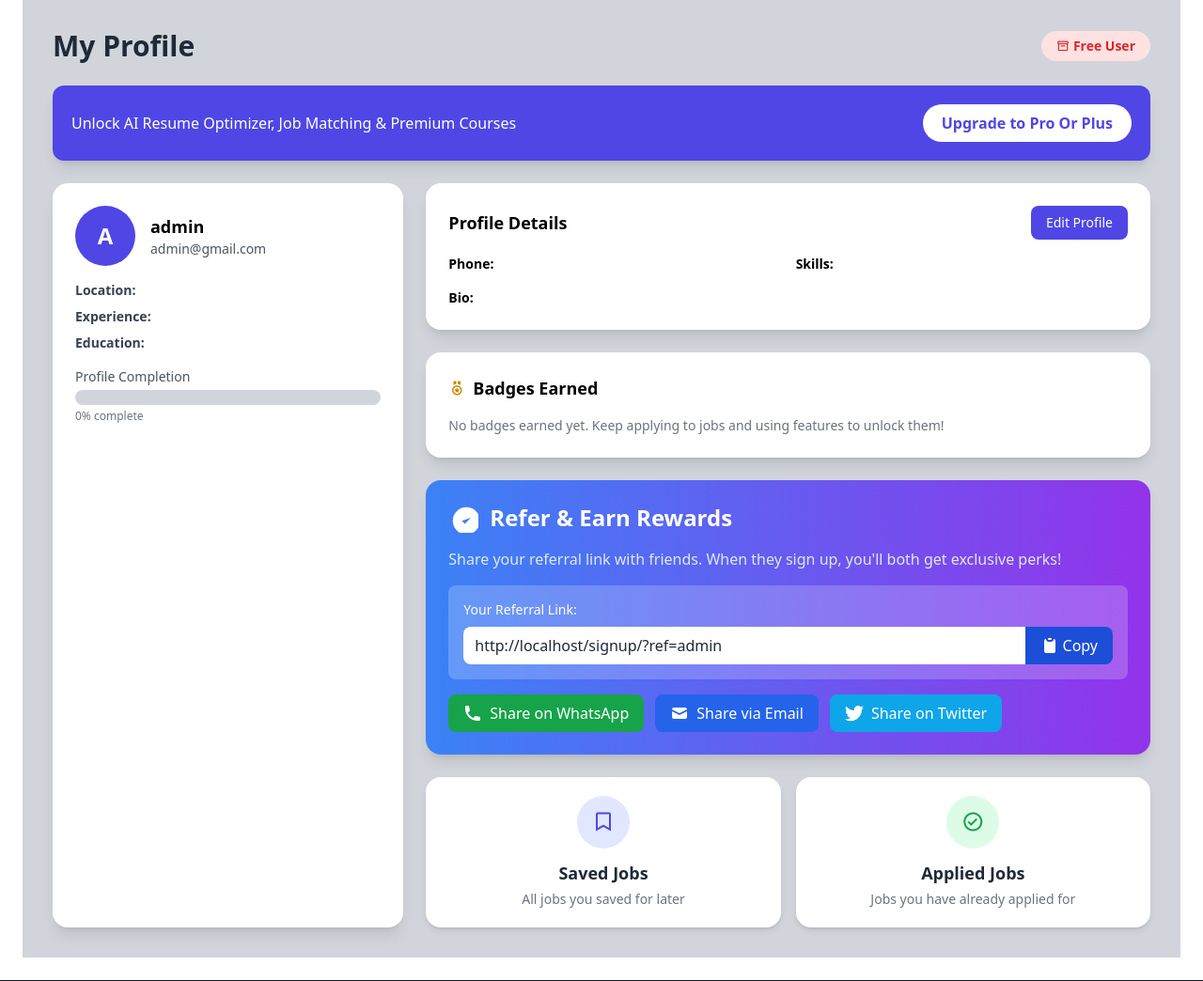
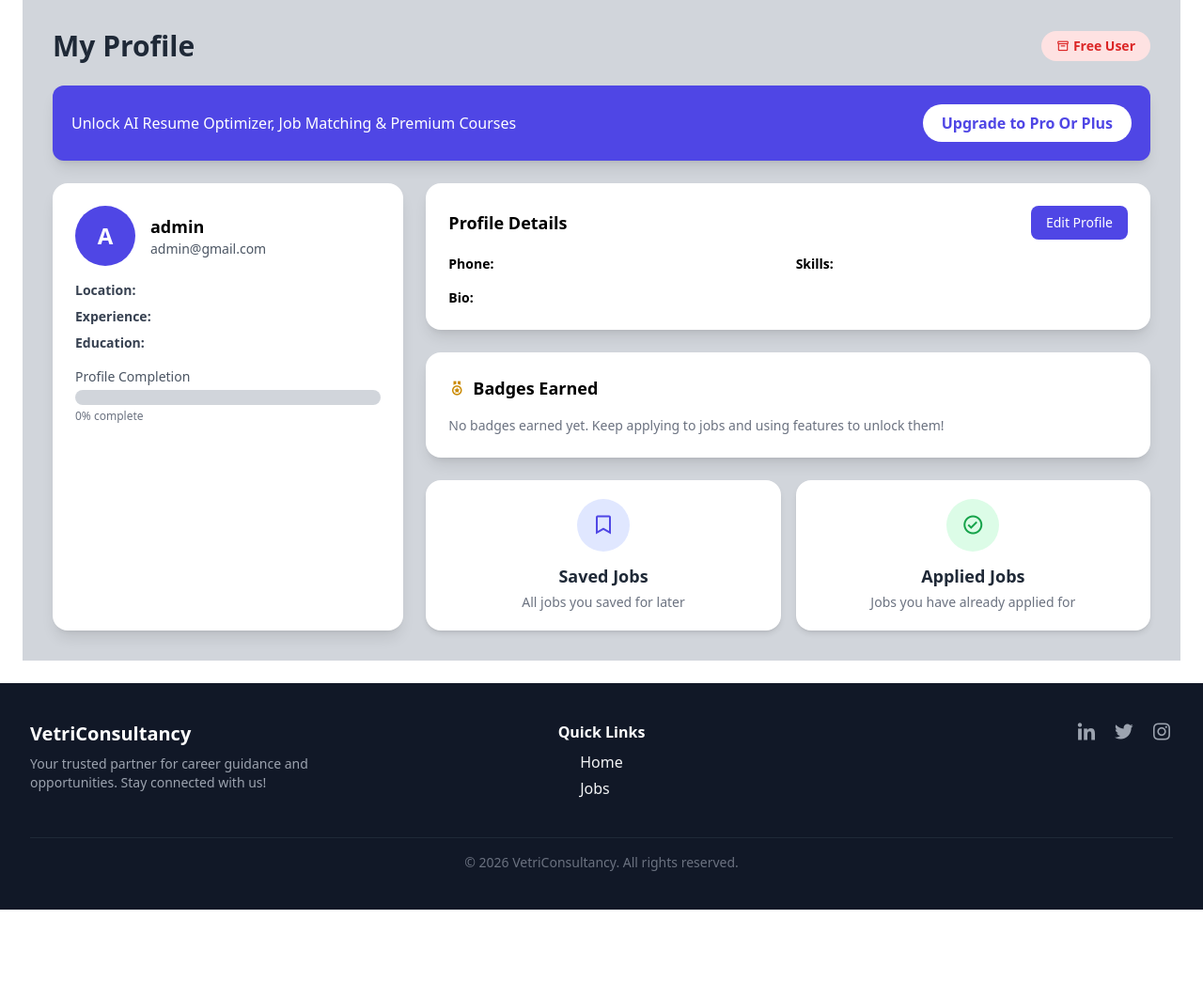
Before and after one commit to Thirukumaran25/consultancyservice, a Django app: page /profile/ in a window 1280 px wide. Shown: the part 105-1149 px from the top of the page at 94% size. After the commit the page ends 1073 px from the top, so only its background shows below. Run offline with Django 5.2, Linux system fonts and the light colour scheme; a user stored in the database is signed in; data comes from the database, SQL or seed files in the repository; both versions use the stored data as it was after the commit; some libraries are stand-ins or nearby versions.

Commit message:
updated login

```diff
--- a/VCS/decorators.py
+++ b/VCS/decorators.py
@@ -11,7 +11,7 @@ def rate_limit(rate='5/m'):
             key = f"ratelimit:{ip}:{view_func.__name__}"
             requests = cache.get(key, [])
             now = time.time()
-            window = 60 if 'm' in rate else 3600  # Minutes or hours
+            window = 60 if 'm' in rate else 3600
             limit = int(rate.split('/')[0])
             requests = [r for r in requests if now - r < window]
             if len(requests) >= limit:
--- a/VCS/templates/profile.html
+++ b/VCS/templates/profile.html
@@ -137,60 +137,7 @@
         {% endif %}
       </div>
 
-      <!-- Modern Referral Section -->
-      <div class="bg-gradient-to-r from-blue-500 to-purple-600 rounded-2xl p-6 shadow-lg text-white">
-        <div class="flex items-center mb-4">
-          <svg class="w-8 h-8 mr-3" fill="currentColor" viewBox="0 0 20 20">
-            <path d="M9 12l2 2 4-4m6 2a9 9 0 11-18 0 9 9 0 0118 0z"></path>
-          </svg>
-          <h2 class="text-2xl font-bold">Refer & Earn Rewards</h2>
-        </div>
-        <p class="mb-4 text-blue-100">Share your referral link with friends. When they sign up, you'll both get exclusive perks!</p>
 
-        <!-- Referral Link Display -->
-        <div class="bg-white bg-opacity-20 rounded-lg p-4 mb-4">
-          <label class="block text-sm font-medium mb-2">Your Referral Link:</label>
-          <div class="flex items-center">
-            <input id="referralLink" type="text" value="{{ request.scheme }}://{{ request.get_host }}{% url 'signup' %}?ref={{ user.username }}"
-                   class="flex-1 px-3 py-2 bg-white text-gray-800 rounded-l-lg border-0 focus:ring-2 focus:ring-blue-300" readonly>
-            <button id="copyBtn" class="px-4 py-2 bg-blue-700 hover:bg-blue-800 rounded-r-lg transition duration-200 flex items-center"
-                    onclick="copyToClipboard()">
-              <svg class="w-5 h-5 mr-1" fill="currentColor" viewBox="0 0 20 20">
-                <path d="M8 3a1 1 0 011-1h2a1 1 0 110 2H9a1 1 0 01-1-1z"></path>
-                <path d="M6 3a2 2 0 00-2 2v11a2 2 0 002 2h8a2 2 0 002-2V5a2 2 0 00-2-2 3 3 0 01-3 3H9a3 3 0 01-3-3z"></path>
-              </svg>
-              Copy
-            </button>
-          </div>
-          <p id="copyMessage" class="text-green-300 text-sm mt-2 hidden">Link copied to clipboard!</p>
-        </div>
-
-        <!-- Social Sharing Buttons -->
-        <div class="flex flex-wrap gap-3">
-          <a href="https://wa.me/?text=Join VCS Career Services with my referral: {{ request.scheme }}://{{ request.get_host }}{% url 'signup' %}?ref={{ user.username }}"
-             target="_blank" class="flex items-center px-4 py-2 bg-green-600 hover:bg-green-700 rounded-lg transition duration-200">
-            <svg class="w-5 h-5 mr-2" fill="currentColor" viewBox="0 0 20 20">
-              <path d="M2 3a1 1 0 011-1h2.153a1 1 0 01.986.836l.74 4.435a1 1 0 01-.54 1.06l-1.548.773a11.037 11.037 0 006.105 6.105l.774-1.548a1 1 0 011.059-.54l4.435.74a1 1 0 01.836.986V17a1 1 0 01-1 1h-2C7.82 18 2 12.18 2 5V3z"></path>
-            </svg>
-            Share on WhatsApp
-          </a>
-          <a href="mailto:?subject=Join VCS Career Services&body=Check out this career platform: {{ request.scheme }}://{{ request.get_host }}{% url 'signup' %}?ref={{ user.username }}"
-             class="flex items-center px-4 py-2 bg-blue-600 hover:bg-blue-700 rounded-lg transition duration-200">
-            <svg class="w-5 h-5 mr-2" fill="currentColor" viewBox="0 0 20 20">
-              <path d="M2.003 5.884L10 9.882l7.997-3.998A2 2 0 0016 4H4a2 2 0 00-1.997 1.884z"></path>
-              <path d="M18 8.118l-8 4-8-4V14a2 2 0 002 2h12a2 2 0 002-2V8.118z"></path>
-            </svg>
-            Share via Email
-          </a>
-          <a href="https://twitter.com/intent/tweet?text=Join VCS Career Services with my referral: {{ request.scheme }}://{{ request.get_host }}{% url 'signup' %}?ref={{ user.username }}"
-             target="_blank" class="flex items-center px-4 py-2 bg-sky-500 hover:bg-sky-600 rounded-lg transition duration-200">
-            <svg class="w-5 h-5 mr-2" fill="currentColor" viewBox="0 0 20 20">
-              <path d="M6.29 18.251c7.547 0 11.675-6.253 11.675-11.675 0-.178 0-.355-.012-.53A8.348 8.348 0 0020 3.92a8.19 8.19 0 01-2.357.646 4.118 4.118 0 001.804-2.27 8.224 8.224 0 01-2.605.996 4.107 4.107 0 00-6.993 3.743 11.65 11.65 0 01-8.457-4.287 4.106 4.106 0 001.27 5.477A4.073 4.073 0 01.8 7.713v.052a4.105 4.105 0 003.292 4.022 4.095 4.095 0 01-1.853.07 4.108 4.108 0 003.834 2.85A8.233 8.233 0 010 16.407a11.616 11.616 0 006.29 1.84"></path>
-            </svg>
-            Share on Twitter
-          </a>
-        </div>
-      </div>
 
       <!-- Quick Actions -->
       <div class="grid grid-cols-1 sm:grid-cols-2 gap-4">
--- a/VCS/views.py
+++ b/VCS/views.py
@@ -278,28 +278,45 @@ def home(request):
 
 @rate_limit('10/h')
 def user_login(request):
+    next_url = request.GET.get("next") or request.POST.get("next")
+
     if request.method == "POST":
         username = request.POST.get("username")
         password = request.POST.get("password")
 
         user = authenticate(request, username=username, password=password)
 
-        if user is not None:
+        if user:
             login(request, user)
-            if user.is_superuser or user.is_staff:
-                return redirect('admin_dashboard')
-            else:
-                return redirect('home')
-        else:
-            return render(request, "registration/login.html", {"error": "Invalid credentials. Please sign up first."})
-
-    return render(request, "registration/login.html")
+
+            if next_url:
+                return redirect(next_url)
+
+            return redirect(
+                'admin_dashboard' if user.is_staff else 'home'
+            )
+
+        return render(
+            request,
+            "registration/login.html",
+            {
+                "error": "Invalid username or password.",
+                "next": next_url
+            }
+        )
+
+    return render(request, "registration/login.html", {"next": next_url})
+
 
 def signup(request):
     if request.method == 'POST':
         form = SignupForm(request.POST)
         if form.is_valid():
             user = form.save(commit=False)
+            user.set_password(form.cleaned_data['password'])
+            user.save()  # Save the user first
+
+            # Handle referral after user is saved
             referral_code = request.GET.get('ref')  # e.g., /signup/?ref=username
             if referral_code:
                 try:
@@ -307,16 +324,17 @@ def signup(request):
                     Referral.objects.create(referrer=referrer, referred=user)
                 except User.DoesNotExist:
                     pass
-            # Award initial badges
-            profile = Profile.objects.get(user=user)
+
+            # Get or create profile (ensures it exists even if signal fails)
+            profile, created = Profile.objects.get_or_create(user=user)
             profile.award_badges()
-            user.set_password(form.cleaned_data['password'])
-            user.save()
-
+
+            # Authenticate and login
             user = authenticate(username=user.username, password=form.cleaned_data['password'])
             if user is not None:
                 login(request, user)
 
+                # Send welcome email
                 send_mail(
                     subject="Welcome to VCS Career Services!",
                     message=f"Hi {user.username},\n\nWelcome to VCS! Your account has been created successfully. Start exploring jobs and building your career.\n\nBest,\nVCS Team",
```
Also changed, not shown: VCS/templates/admin/dashboard.html (+14 -14 lines), VCS/templates/registration/login.html (+9 -9 lines), myapp/settings.py (+12 -4 lines), VCS/urls.py (line endings or trailing spaces), db.sqlite3, 1 other file.
